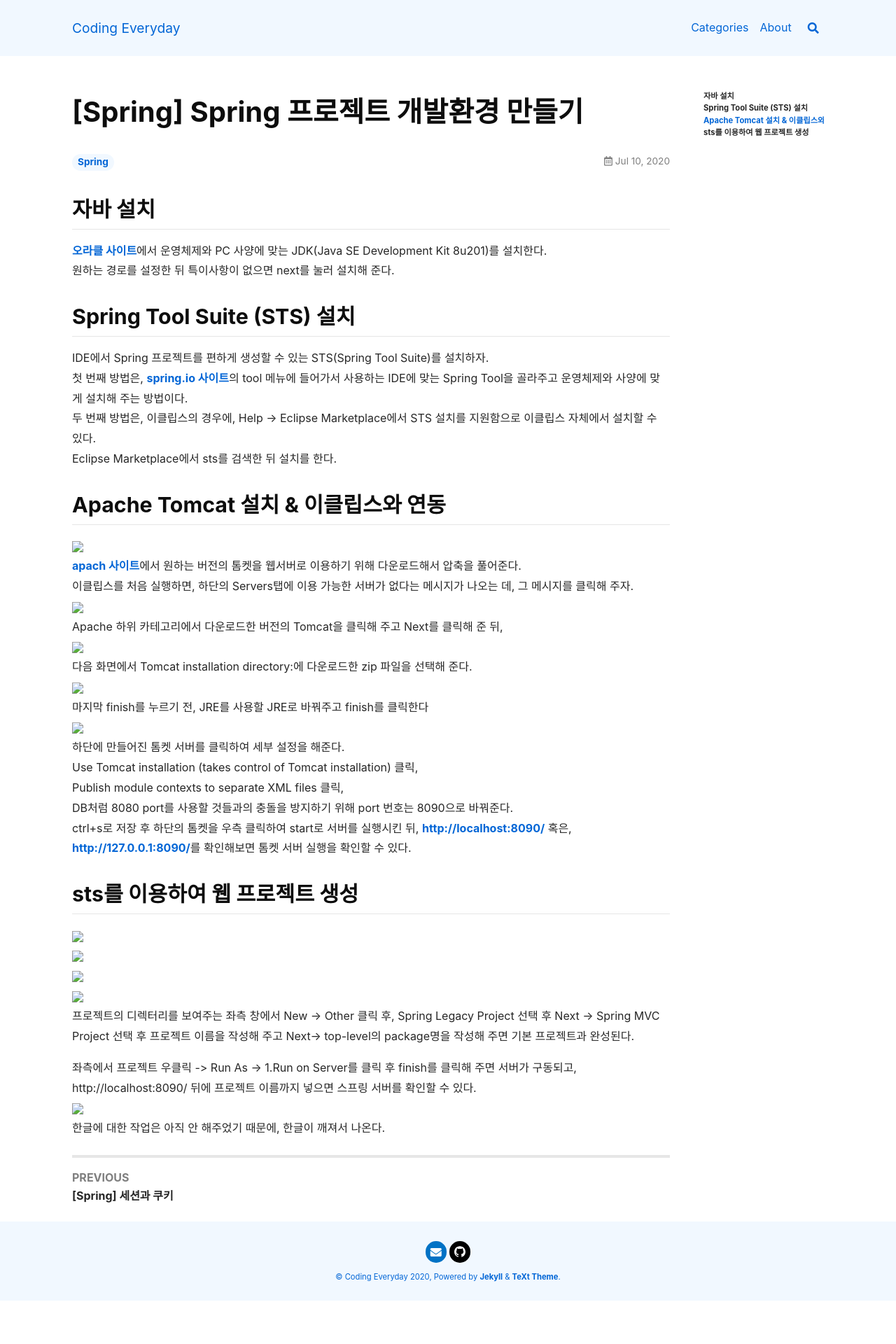
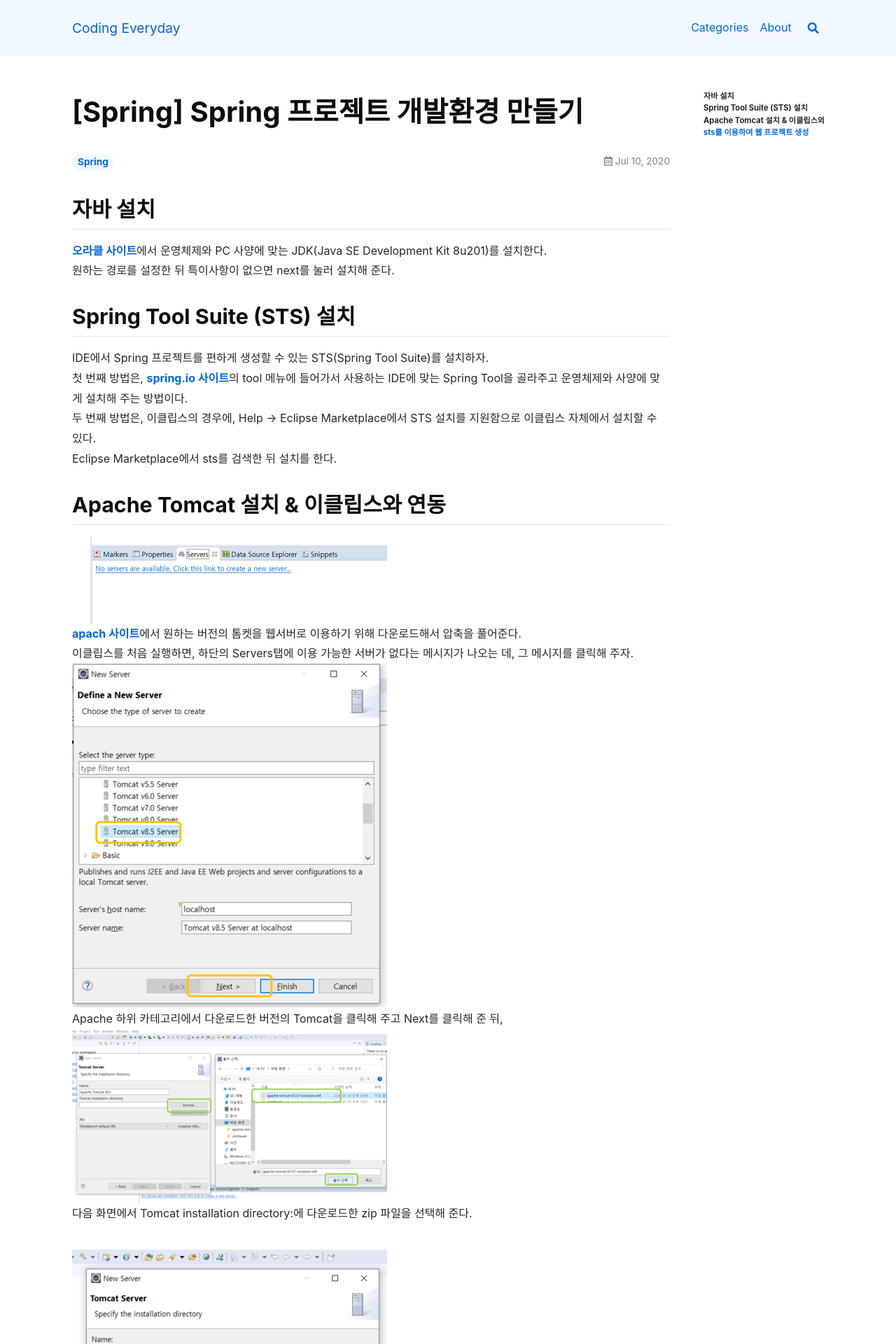
Before and after one commit to vividswan/vividswan.github.io, a Jekyll site: the page built from _posts/Spring/2020-07-10-[Spring]스프링 개발환경 만들기.md, in a window 1280 px wide. Shown: the top 1920 px of the page at 70% size. Built offline with Jekyll 4.4.1, drawn with Linux system fonts in a browser that asks for light colours; nearby versions of some CDN libraries; comment, search, counter and statistics services are not loaded; before the commit the page ends 1858 px from its top, so only the background shows below that.

Commit message:
Update 2020-07-10-[Spring]스프링 개발환경 만들기.md

```diff
--- a/_posts/Spring/2020-07-10-[Spring]스프링 개발환경 만들기.md
+++ b/_posts/Spring/2020-07-10-[Spring]스프링 개발환경 만들기.md
@@ -20,16 +20,16 @@
 
 ## Apache Tomcat 설치 & 이클립스와 연동
 
-<img src="../../assets/images/200710-1.png" width="450"/><br>
+![](/assets/images/200710-1.png)<br>
 [apach 사이트](http://tomcat.apache.org/)에서 원하는 버전의 톰켓을 웹서버로 이용하기 위해 다운로드해서 압축을 풀어준다.<br>
 이클립스를 처음 실행하면, 하단의 Servers탭에 이용 가능한 서버가 없다는 메시지가 나오는 데, 그 메시지를 클릭해 주자.<br>
-<img src="../../assets/images/200710-2.png" width="450"/><br>
+![](/assets/images/200710-2.png)<br>
 Apache 하위 카테고리에서 다운로드한 버전의 Tomcat을 클릭해 주고 Next를 클릭해 준 뒤,<br>
-<img src="../../assets/images/200710-3.png" width="450"/><br>
+![](/assets/images/200710-3.png)<br>
 다음 화면에서 Tomcat installation directory:에 다운로드한 zip 파일을 선택해 준다.<br>
-<img src="../../assets/images/200710-4.png" width="450"/><br>
+![](/assets/images/200710-4.png)<br>
 마지막 finish를 누르기 전, JRE를 사용할 JRE로 바꿔주고 finish를 클릭한다<br>
-<img src="../../assets/images/200710-5.png" width="450"/><br>
+![](/assets/images/200710-5.png)<br>
 하단에 만들어진 톰켓 서버를 클릭하여 세부 설정을 해준다.<br>
 Use Tomcat installation (takes control of Tomcat installation) 클릭,<br>
 Publish module contexts to separate XML files 클릭,<br>
@@ -38,12 +38,12 @@
 
 ## sts를 이용하여 웹 프로젝트 생성
 
-<img src="../../assets/images/200710-6.png" width="450"/><br>
-<img src="../../assets/images/200710-7.png" width="450"/><br>
-<img src="../../assets/images/200710-8.png" width="450"/><br>
-<img src="../../assets/images/200710-9.png" width="450"/><br>
+![](/assets/images/200710-6.png)<br>
+![](/assets/images/200710-7.png)<br>
+![](/assets/images/200710-8.png)<br>
+![](/assets/images/200710-9.png)<br>
 프로젝트의 디렉터리를 보여주는 좌측 창에서 New -> Other 클릭 후, Spring Legacy Project 선택 후 Next -> Spring MVC Project 선택 후 프로젝트 이름을 작성해 주고 Next-> top-level의 package명을 작성해 주면 기본 프로젝트과 완성된다.<br>
 
 좌측에서 프로젝트 우클릭 -> Run As -> 1.Run on Server를 클릭 후 finish를 클릭해 주면 서버가 구동되고, http://localhost:8090/ 뒤에 프로젝트 이름까지 넣으면 스프링 서버를 확인할 수 있다.<br>
-<img src="../../assets/images/200710-10.png" width="450"/><br>
+![](/assets/images/200710-10.png)<br>
 한글에 대한 작업은 아직 안 해주었기 때문에, 한글이 깨져서 나온다.<br>
```
